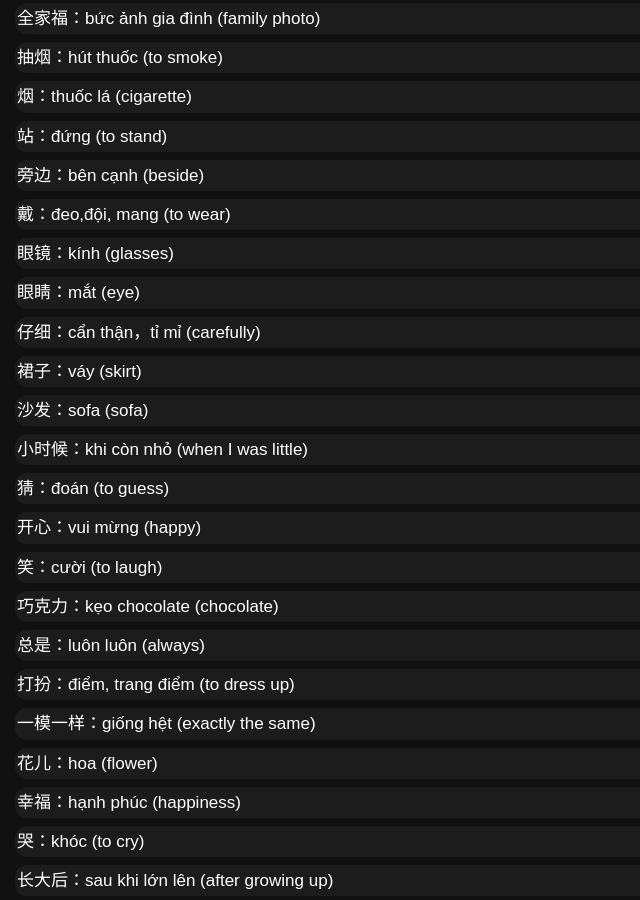
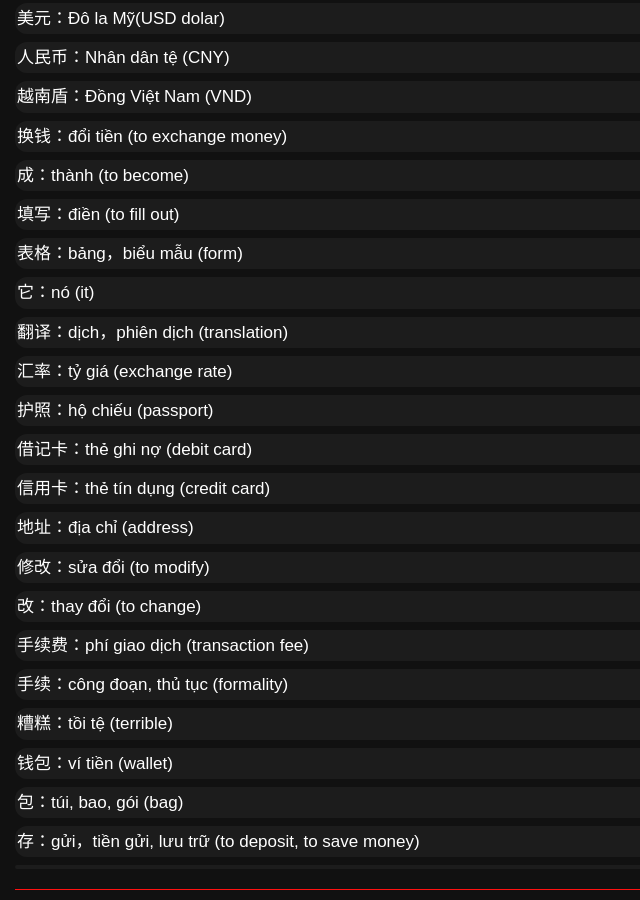
Before and after one commit to dotienquangdev/NewChineseWords, a plain HTML site: page index.html in a window 1280 px wide. Shown: the part 160-1060 px from the top of the page, without its empty margins (0-640 px from the left). Drawn offline with Linux system fonts and the light colour scheme; a script that the page names is missing.

Commit message:
update code lesson 37

```diff
--- a/index.html
+++ b/index.html
@@ -725,6 +725,7 @@
         <option value="34">Bài 34</option>
         <option value="35">Bài 35</option>
         <option value="36">Bài 36</option>
+        <option value="37">Bài 37</option>
       </select>
       <button id="randomLessonBtn">🔀 Random</button>
       <p id="randomLessonMessage" role="status" aria-live="polite"></p>
@@ -770,6 +771,7 @@
           <label><input type="checkbox" value="34" /> Bài 34</label>
           <label><input type="checkbox" value="35" /> Bài 35</label>
           <label><input type="checkbox" value="36" /> Bài 36</label>
+          <label><input type="checkbox" value="37" /> Bài 37</label>
         </div>
 
         <div class="btn-group">
@@ -782,6 +784,32 @@
       </div>
     </div>
     <div id="list">
+      <div class="hsk3 lesson37">
+        <p>美元：Đô la Mỹ(USD dolar)</p>
+        <p>人民币：Nhân dân tệ (CNY)</p>
+        <p>越南盾：Đồng Việt Nam (VND)</p>
+        <p>换钱：đổi tiền (to exchange money)</p>
+        <p>成：thành (to become)</p>
+        <p>填写：điền (to fill out)</p>
+        <p>表格：bảng，biểu mẫu (form)</p>
+        <p>它：nó (it)</p>
+        <p>翻译：dịch，phiên dịch (translation)</p>
+        <p>汇率：tỷ giá (exchange rate)</p>
+        <p>护照：hộ chiếu (passport)</p>
+        <p>借记卡：thẻ ghi nợ (debit card)</p>
+        <p>信用卡：thẻ tín dụng (credit card)</p>
+        <p>地址：địa chỉ (address)</p>
+        <p>修改：sửa đổi (to modify)</p>
+        <p>改：thay đổi (to change)</p>
+        <p>手续费：phí giao dịch (transaction fee)</p>
+        <p>手续：công đoạn, thủ tục (formality)</p>
+        <p>糟糕：tồi tệ (terrible)</p>
+        <p>钱包：ví tiền (wallet)</p>
+        <p>包：túi, bao, gói (bag)</p>
+        <p>存：gửi，tiền gửi, lưu trữ (to deposit, to save money)</p>
+        <p></p>
+      </div>
+      <hr />
       <div class="hsk3 lesson36">
         <p>全家福：bức ảnh gia đình (family photo)</p>
         <p>抽烟：hút thuốc (to smoke)</p>
```
